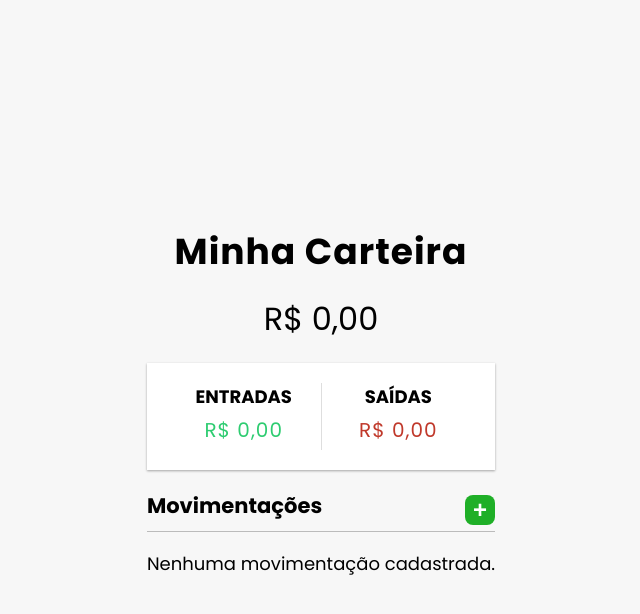
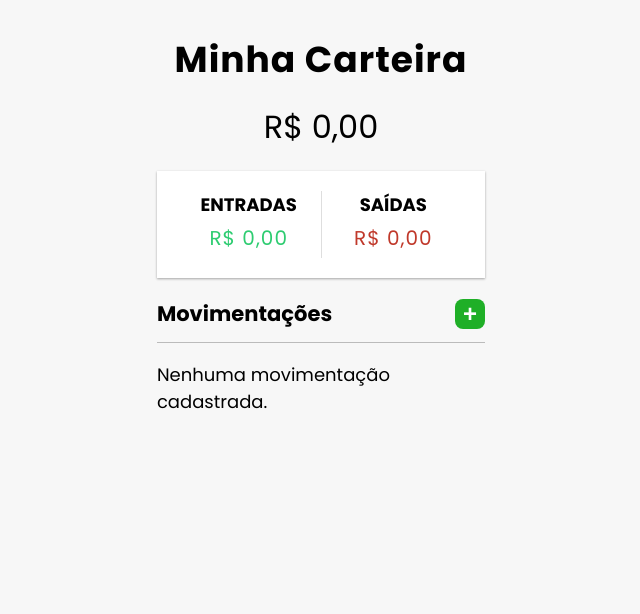
Before and after one commit to Ramon-Erik/expenses-tracker, a Vue app: page / in a window 1280 px wide. Shown: the top 614 px of the page, without its empty margins (319-959 px from the left). Built offline with nearby package versions, Linux system fonts and the light colour scheme.

Commit message:
feat(css): container display and padding

```diff
--- a/src/assets/style.css
+++ b/src/assets/style.css
@@ -12,9 +12,10 @@ body {
   display: flex;
   flex-direction: column;
   align-items: center;
-  justify-content: center;
+
   min-height: 100vh;
   margin: 0;
+
   background-color: #f7f7f7;
   font-family: 'Poppins', sans-serif;
   font-size: 18px;
@@ -22,6 +23,7 @@ body {
 
 .container {
   margin: 1rem auto 2rem;
+  width: calc(100% - 20px);
   max-width: 400px;
 }
 
--- a/src/components/ExTransactionList.vue
+++ b/src/components/ExTransactionList.vue
@@ -39,10 +39,13 @@ const emitDeletion = (id: number) => {
   display: flex;
   justify-content: space-between;
   align-items: center;
+
+  padding-bottom: .8rem;
   border-bottom: 1px solid #bbb;
 
   h3 {
     margin: 0;
+    padding: 0;
   }
 }
 </style>
```
